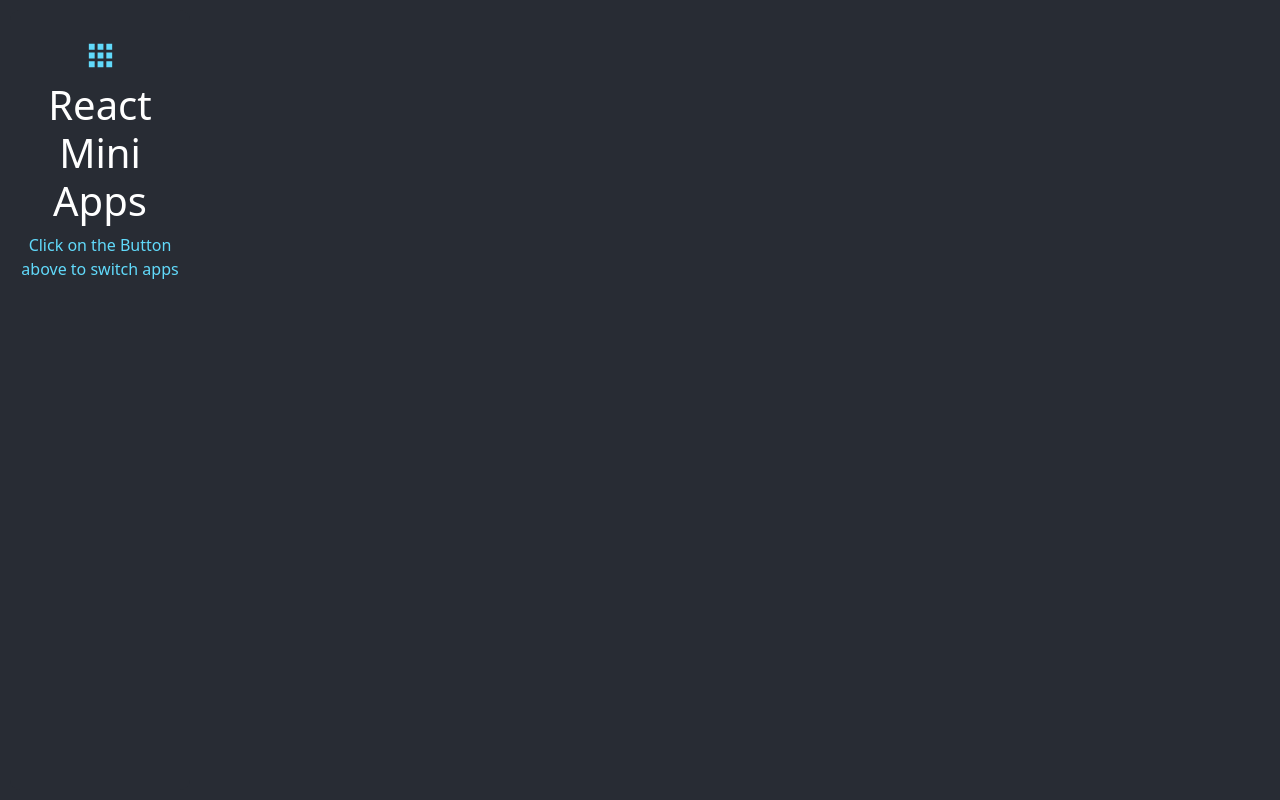
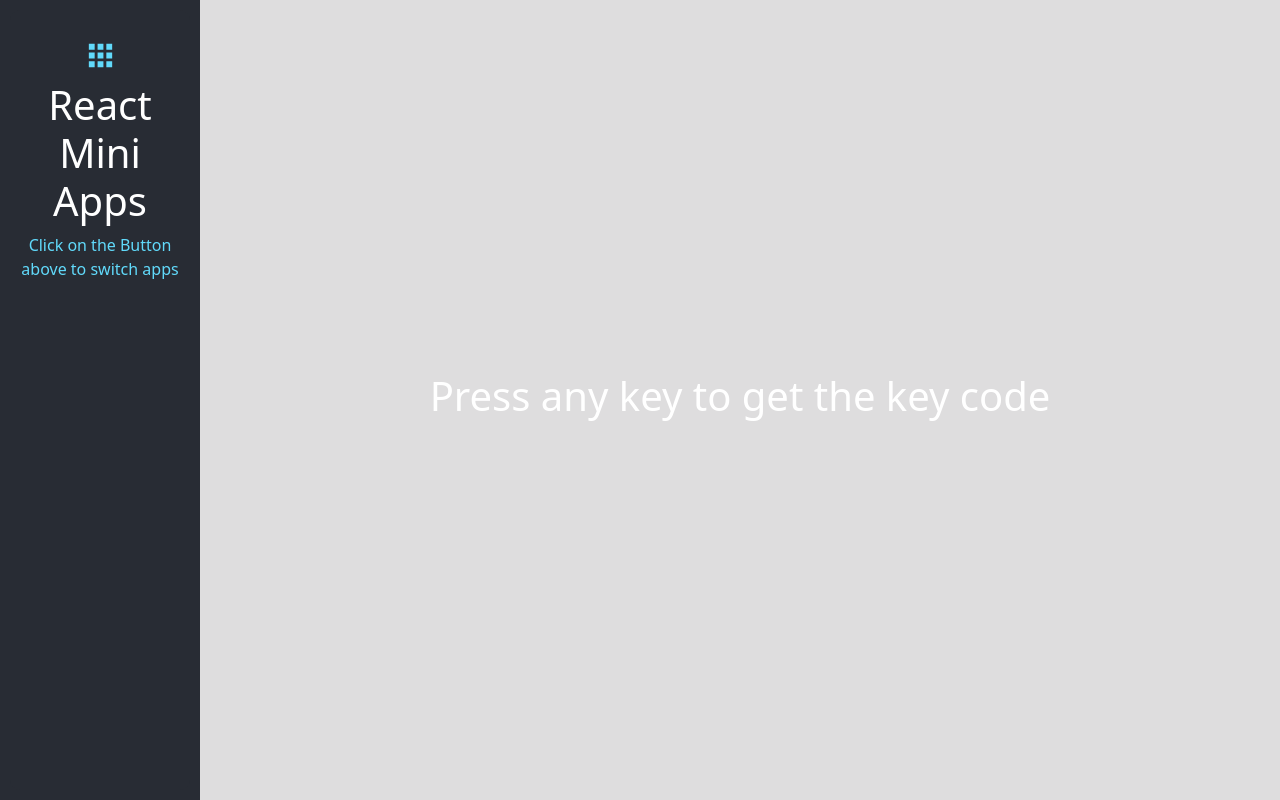
Before and after one commit to therahulmidha/mini-front-end-apps, a React (Create React App) app: page /event-keycodes in a window 1280 px wide. Built offline with nearby package versions, Linux system fonts and the light colour scheme.

Commit message:
Added event keycode

```diff
--- /dev/null
+++ b/src/components/EventKeyCodes/EventKeyCodes.css
@@ -0,0 +1,19 @@
+.key-code-container{
+    background-color: #DEDDDE;
+    height: 100vh;
+}
+
+.event-code-data {
+    color: black;
+}
+
+.event-code-data div {
+    padding: 5px;
+    margin: 10px;
+    text-align: center;
+}
+
+.event-code-data div p:nth-last-child(1) {
+    border: 1px solid black;
+    height: 10vh;
+}
--- /dev/null
+++ b/src/components/EventKeyCodes/EventKeyCodes.js
@@ -0,0 +1,34 @@
+import React, { useState } from "react";
+import "./EventKeyCodes.css";
+
+export const EventKeyCodes = () => {
+  const [keyPressed, setKeyPressed] = useState(false);
+  const [keyStates, setKeyStates] = useState({
+    key: "",
+    keyCode: "",
+    code: ""
+  });
+  const keyDownHandler = (e) => {
+    setKeyPressed(true);
+    setKeyStates((prevState) => {
+      return {
+        ...prevState,
+        key: e.key,
+        keyCode: e.keyCode,
+        code: e.code
+      }
+    })
+  }
+
+  // If you want to listen to the onKeyDown event on a <div>, you must set the tabIndex attribute.
+  // This attribute indicates whether or not the < div > element can be focused.
+  return <div className="key-code-container center-vh" tabIndex="0" onKeyDown={keyDownHandler} >
+    {!keyPressed ? <h1>Press any key to get the key code</h1> :
+      <div className="event-code-data center-vh">
+        <div><p>event.key</p><p className="center-vh">{keyStates.key}</p></div>
+        <div><p>event.keyCode</p><p className="center-vh">{keyStates.keyCode}</p></div>
+        <div><p>event.code</p><p className="center-vh">{keyStates.code}</p></div>
+      </div>
+    }
+  </div>;
+};
--- a/src/routes.js
+++ b/src/routes.js
@@ -9,6 +9,7 @@ import { BlurryLoading } from "./components/BlurryLoading/BlurryLoading";
 import { ScrollAnimation } from "./components/ScrollAnimation/ScrollAnimation";
 import { FormWithWaveEffect } from "./components/FormWithWaveEffect/FormWithWaveEffect";
 import { SoundBoard } from "./components/SoundBoard/SoundBoard";
+import { EventKeyCodes } from "./components/EventKeyCodes/EventKeyCodes";
 
 export const routes = [
   {
@@ -66,4 +67,9 @@ export const routes = [
     name: "Sound Board",
     element: <SoundBoard />,
   },
+  {
+    path: "/event-keycodes",
+    name: "Event KeyCodes",
+    element: <EventKeyCodes/>,
+  },
 ];
```
